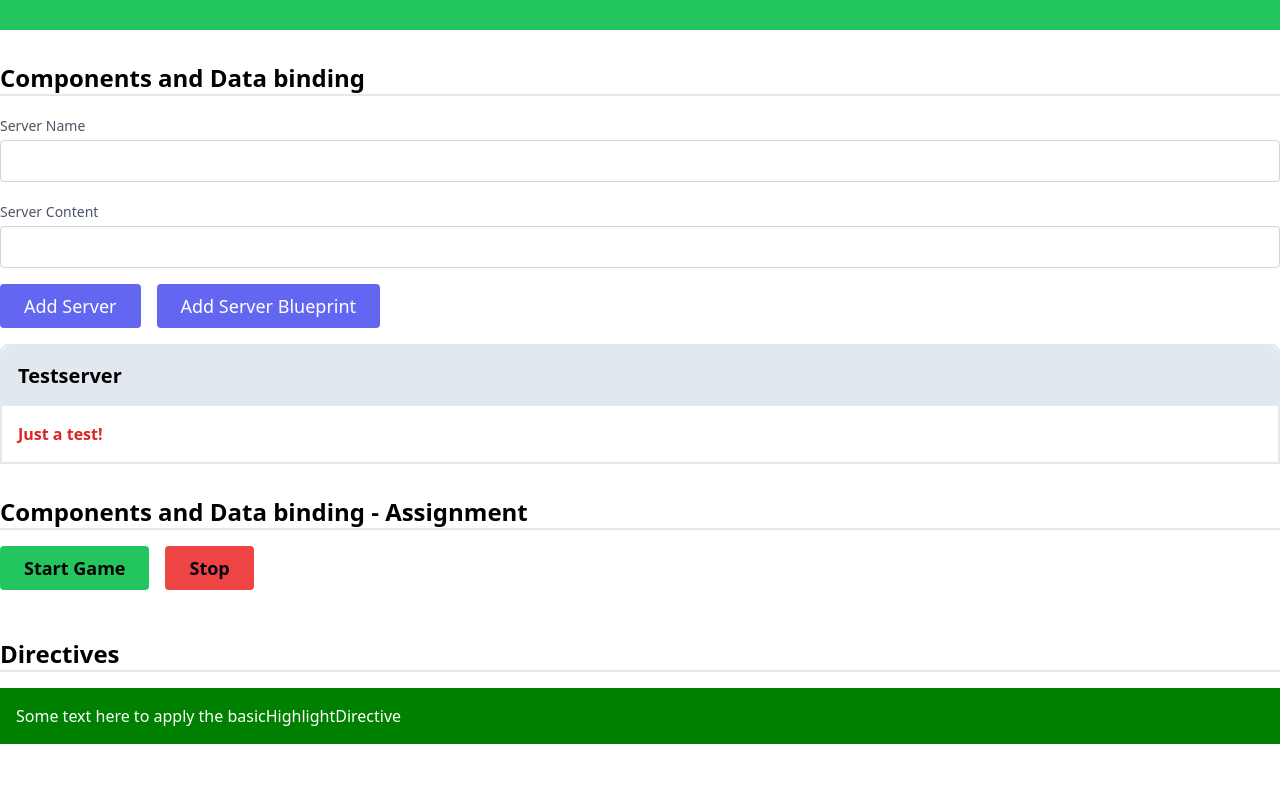
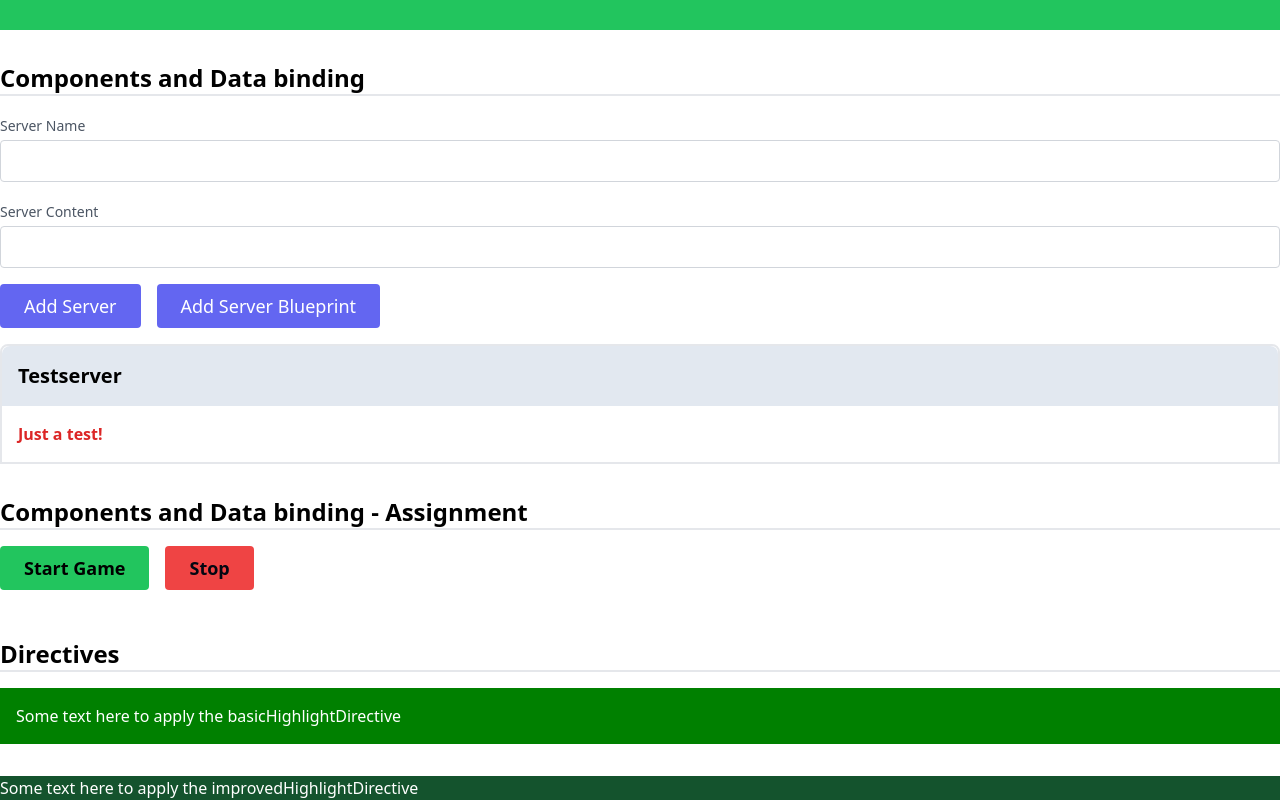
Before and after one commit to rafaelrmb/studying-angular, an Angular app: page / in a window 1280 px wide. Shown: the part 464-1264 px from the top of the page. Before the commit the page ends 1224 px from the top, so only its background shows below. Built offline with nearby package versions, Linux system fonts and the light colour scheme.

Commit message:
add directive to change styles using renderer2

```diff
--- a/src/app/app.component.html
+++ b/src/app/app.component.html
@@ -48,4 +48,7 @@
 <div class="container flex flex-col gap-4 pt-8 mx-auto">
   <h2 class="text-2xl font-semibold border-b-2">Directives</h2>
   <p appBasicHighlight>Some text here to apply the basicHighlightDirective</p>
+  <p appImprovedHighlight>
+    Some text here to apply the improvedHighlightDirective
+  </p>
 </div>
--- a/src/app/directives/improved-highlight.directive.ts
+++ b/src/app/directives/improved-highlight.directive.ts
@@ -1,10 +1,13 @@
-import { Directive } from '@angular/core';
+import { Directive, OnInit, Renderer2, ElementRef } from '@angular/core';
 
 @Directive({
-  selector: '[appImprovedHighlight]'
+  selector: '[appImprovedHighlight]',
 })
-export class ImprovedHighlightDirective {
+export class ImprovedHighlightDirective implements OnInit {
+  constructor(private renderer: Renderer2, private elementRef: ElementRef) {}
 
-  constructor() { }
-
+  ngOnInit(): void {
+    this.renderer.addClass(this.elementRef.nativeElement, 'bg-green-900'); //add styling via class
+    this.renderer.setStyle(this.elementRef.nativeElement, 'color', 'white'); //add styling via setStyle
+  }
 }
```
